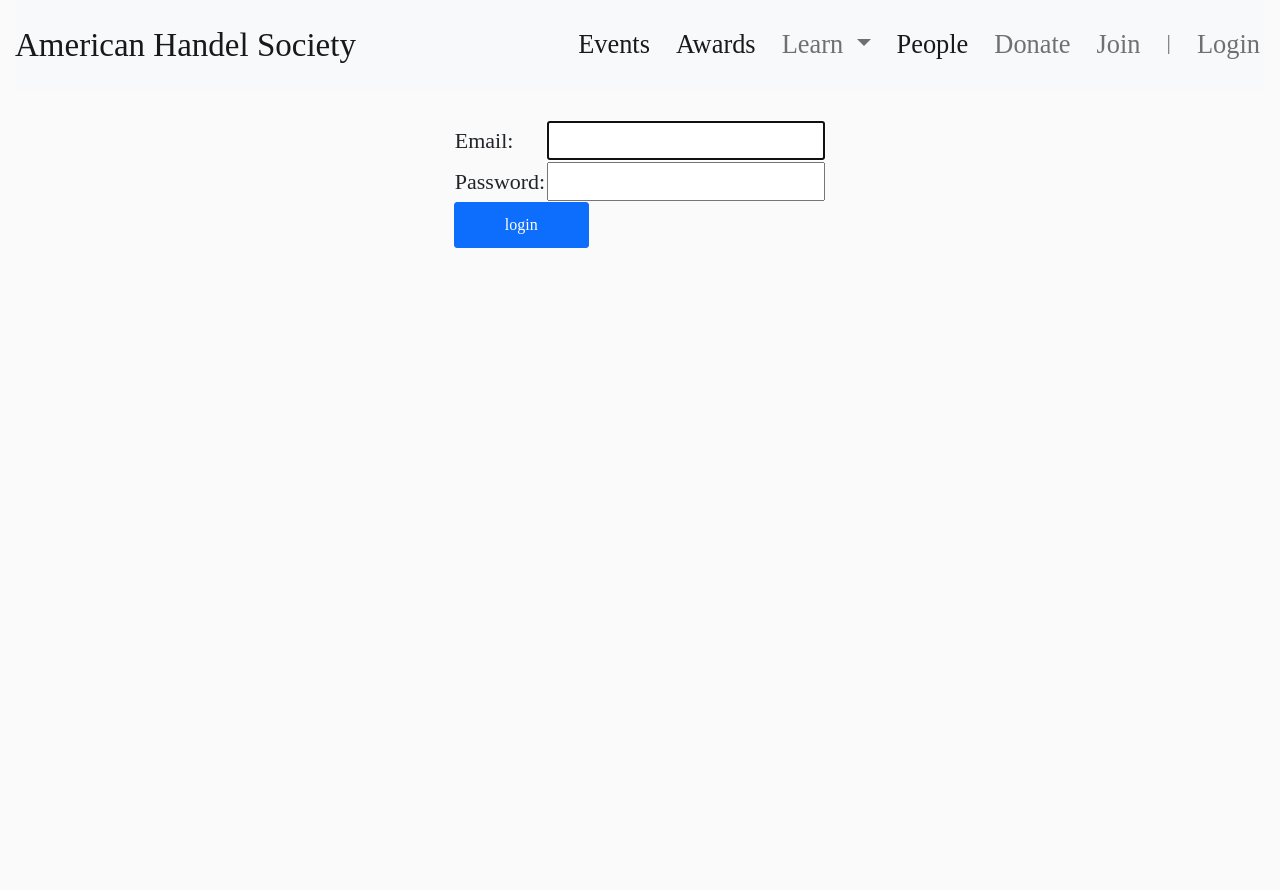
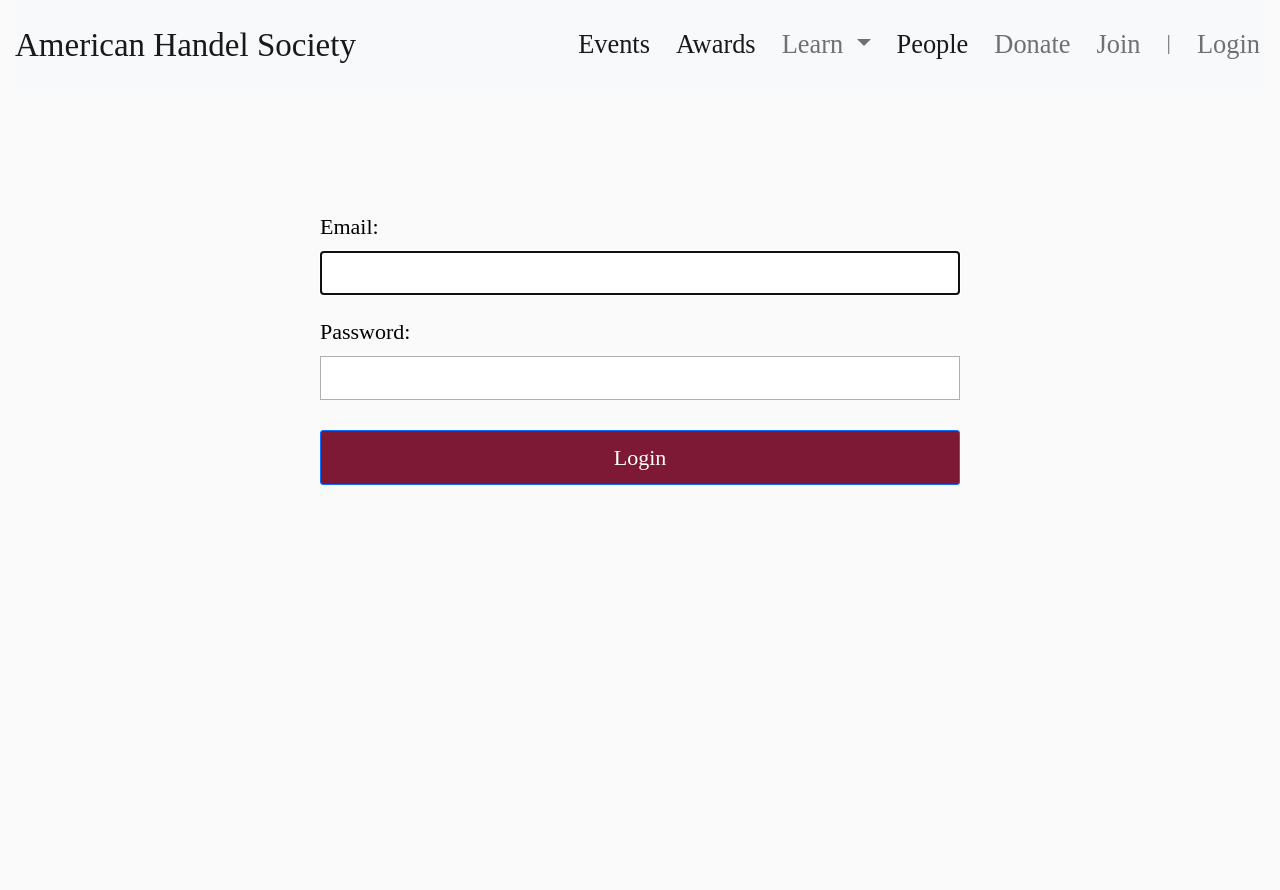
Before and after one commit to americanhandelsociety/americanhandelsociety-members, a Django app: page /login/ in a window 1280 px wide. Before the commit the page ends 248 px from the top, so only its background shows below. Run offline with Django 3.2, Linux system fonts and the light colour scheme; some libraries are stand-ins or nearby versions; some web fonts are replaced.

Commit message:
task: Style forms

```diff
--- a/americanhandelsociety_app/static/css/custom.css
+++ b/americanhandelsociety_app/static/css/custom.css
@@ -41,8 +41,21 @@ h3 {
 }
 
 .btn {
-  font-size: 1.6rem;
-  padding: 10px 50px;
+  padding: 1rem;
+  font-size: 22px;
+  border-radius: 0.3rem;
+  height: auto;
+}
+
+.btn-primary {
+  background-color: var(--red-color);
+  color: #fff;
+}
+
+.btn-primary:hover,
+.btn-primary:focus {
+  background-color: #991e41;
+  color: #fff;
 }
 
 /* TODO: Find colors */
@@ -155,3 +168,28 @@ h3 {
   margin: 4% 18% 0% 18%;
   padding: 4%;
 }
+
+/* Forms */
+form {
+  display: flex;
+  flex-direction: column;
+  justify-content: flex-start;
+  width: 50%;
+  margin: auto;
+  padding-top: 100px;
+  height: 100vh;
+}
+
+input {
+  padding-left: 8px;
+  border-radius: 0;
+  border: solid 0.5px #b0b0b0;
+  height: 44px;
+  font-size: 1.8rem;
+}
+
+label {
+  color: #000000;
+  margin-bottom: 0.8rem;
+  margin-top: 2rem;
+}
--- a/americanhandelsociety_app/templates/login.html
+++ b/americanhandelsociety_app/templates/login.html
@@ -1,12 +1,11 @@
 {% extends "base.html" %}
+{% load crispy_forms_tags %}
 
 {% block title %}Login{% endblock %}
 
 {% block content %}
 
-<div class='container-fluid'>
-    <div class="row">
-        <div class="col mt-5 d-flex justify-content-center">
+<div>
     {% if form.errors %}
     <p>Your username and password didn't match. Please try again.</p>
     {% endif %}
@@ -20,25 +19,15 @@
         {% endif %}
     {% endif %}
 
-            <form method="post" action="{% url 'login' %}">
+    <form class="form-sign-in" method="post" action="{% url 'login' %}">
         {% csrf_token %}
-            <table>
-            <tr>
-                <td>{{ form.username.label_tag }}</td>
-                <td>{{ form.username }}</td>
-            </tr>
-            <tr>
-                <td>{{ form.password.label_tag }}</td>
-                <td>{{ form.password }}</td>
-            </tr>
-            </table>
-
-
-            <input class="btn btn-primary btn-lg" type="submit" value="login">
+        {{ form.username.label_tag }}
+        {{ form.username }}
+        {{ form.password.label_tag }}
+        {{ form.password }}
+    <input class="btn btn-primary mt-5" type="submit" value="Login">
     <input type="hidden" name="next" value="{% url 'profile' %}">
     </form>
 </div>
-    </div>
-</div>
 
 {% endblock %}
```
Also changed, not shown: americanhandelsociety_app/templates/password_change.html (+2 -20 lines), 1 other file. Lines whose indentation alone changed are shown as unchanged.
